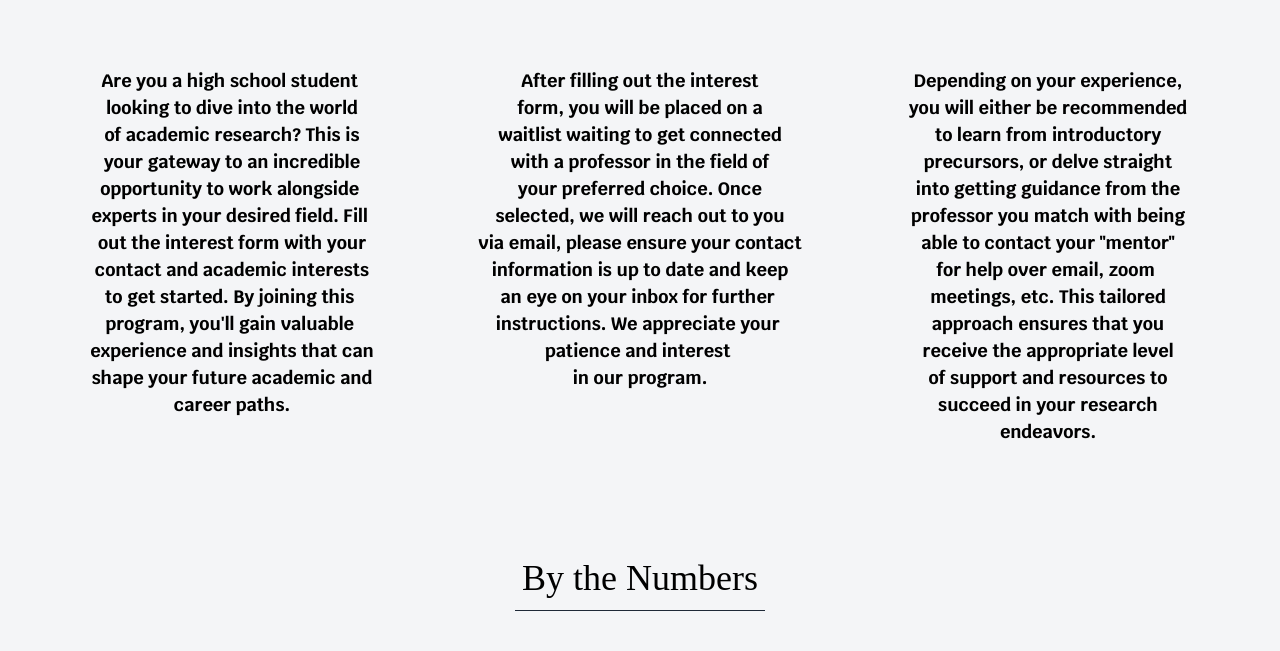
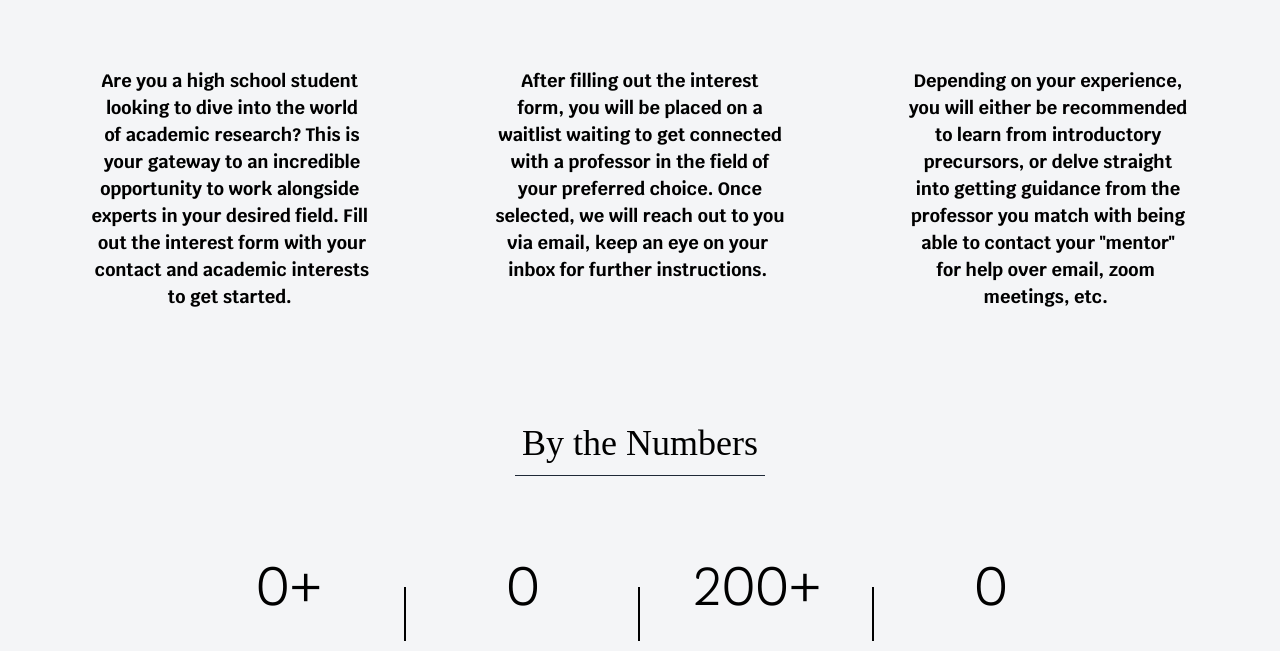
Before and after one commit to wilder09/research, a website: page index.html in a window 1280 px wide. Shown: the part 1905-2556 px from the top of the page. Drawn offline with Linux system fonts and the light colour scheme; a web font is replaced by a local one.

Commit message:
Updated paragraph lengths

```diff
--- a/index.html
+++ b/index.html
@@ -177,11 +177,7 @@ opportunity to work alongside
 experts in your desired field. Fill
 out the interest form with your
 contact and academic interests
-to get started. By joining this
-program, you'll gain valuable
-experience and insights that can
-shape your future academic and
-career paths.
+to get started.
           </b>
         </span>
       </pre>
@@ -200,12 +196,8 @@ waitlist waiting to get connected
 with a professor in the field of
 your preferred choice. Once
 selected, we will reach out to you
-via email, please ensure your contact
-information is up to date and keep
-an eye on your inbox for further
-instructions. We appreciate your
-patience and interest
-in our program.
+via email, keep an eye on your
+inbox for further instructions.
           </b>
         </span>
       </pre>
@@ -225,12 +217,7 @@ into getting guidance from the
 professor you match with being
 able to contact your "mentor"
 for help over email, zoom
-meetings, etc. This tailored
-approach ensures that you
-receive the appropriate level
-of support and resources to
-succeed in your research
-endeavors.
+meetings, etc.
           </b>
         </span>
       </pre>
@@ -493,11 +480,7 @@ endeavors.
   experts in your desired field. Fill
   out the interest form with your
   contact and academic interests
-  to get started. By joining this
-  program, you'll gain valuable
-  experience and insights that can
-  shape your future academic and
-  career paths.
+  to get started.
             </b>
           </span>
         </pre>
@@ -516,12 +499,8 @@ endeavors.
   with a professor in the field of
   your preferred choice. Once
   selected, we will reach out to you
-  via email, please ensure your contact
-  information is up to date and keep
-  an eye on your inbox for further
-  instructions. We appreciate your
-  patience and interest
-  in our program.
+  via email, keep an eye on your inbox
+  for further instructions.
             </b>
           </span>
         </pre>
@@ -541,12 +520,7 @@ endeavors.
   professor you match with being
   able to contact your "mentor"
   for help over email, zoom
-  meetings, etc. This tailored
-  approach ensures that you
-  receive the appropriate level
-  of support and resources to
-  succeed in your research
-  endeavors.
+  meetings, etc.
             </b>
           </span>
         </pre>
```
